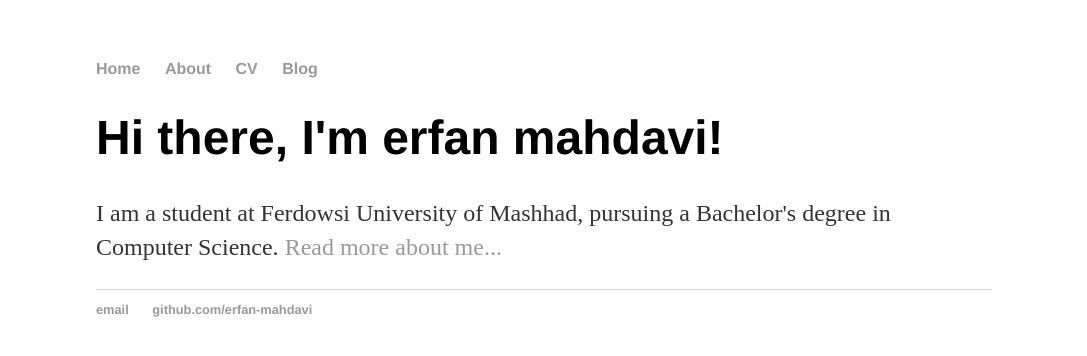
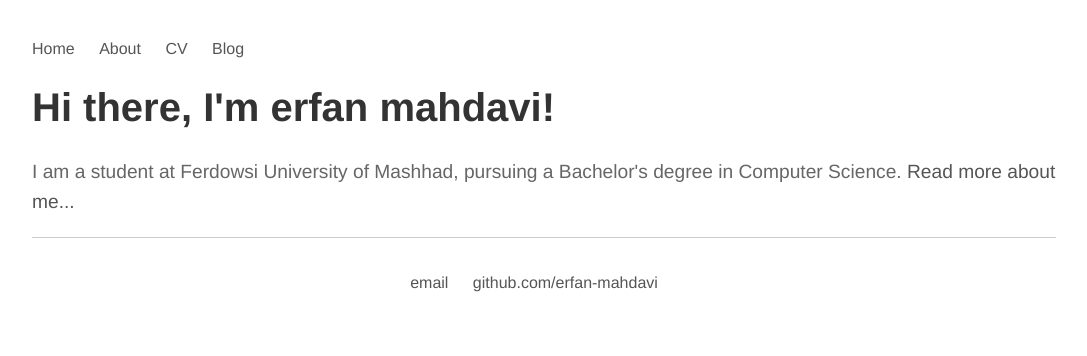
Before and after one commit to erfan-mahdavi/erfan-mahdavi.github.io, a plain HTML site: page index.html in a window 1280 px wide. Shown: the whole page, without its empty margins (96-1183 px from the left). Drawn offline with Linux system fonts and the light colour scheme.

Commit message:
Update main.css

```diff
--- a/css/main.css
+++ b/css/main.css
@@ -1,43 +1,51 @@
 body {
-    margin: 60px auto;
-    width: 70%;
+    margin: 40px auto;
+    width: 80%;
+    font-family: 'Helvetica', 'Arial', sans-serif;
 }
+
 nav ul, footer ul {
-    font-family:'Helvetica', 'Arial', 'Sans-Serif';
-    padding: 0px;
+    padding: 0;
     list-style: none;
-    font-weight: bold;
 }
+
 nav ul li, footer ul li {
     display: inline;
     margin-right: 20px;
 }
+
 a {
     text-decoration: none;
-    color: #999;
+    color: #555;
+    transition: color 0.3s ease;
 }
+
 a:hover {
-    text-decoration: underline;
+    color: #007bff;
 }
+
 h1 {
-    font-size: 3em;
-    font-family:'Helvetica', 'Arial', 'Sans-Serif';
-}
-p {
-    font-size: 1.5em;
-    line-height: 1.4em;
+    font-size: 2.5em;
     color: #333;
 }
+
+p {
+    font-size: 1.2em;
+    line-height: 1.6em;
+    color: #666;
+}
+
 footer {
-    border-top: 1px solid #d5d5d5;
-    font-size: .8em;
+    border-top: 1px solid #ccc;
+    padding-top: 20px;
+    text-align: center;
 }
 
 ul.posts {
     margin: 20px auto 40px;
-    font-size: 1.5em;
+    font-size: 1.2em;
 }
 
 ul.posts li {
-    list-style: none;
+    margin-bottom: 10px;
 }
```
